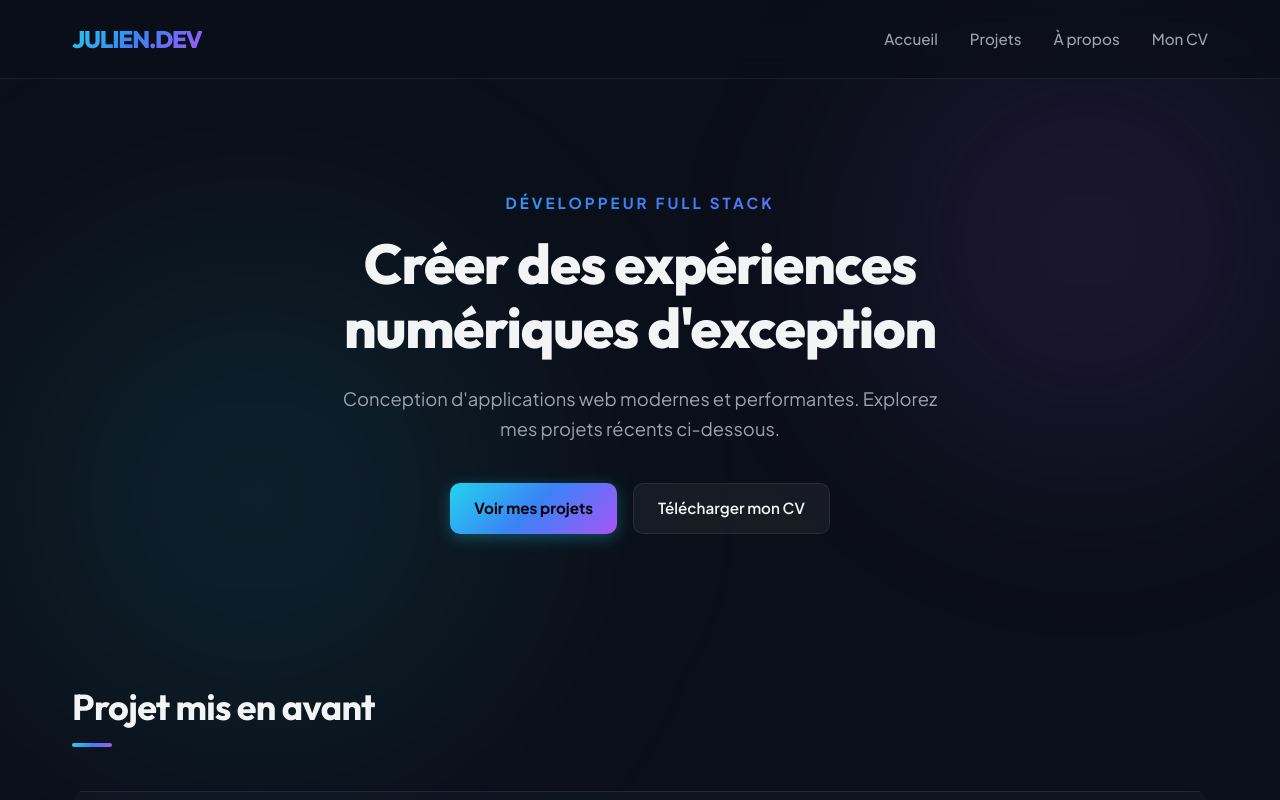
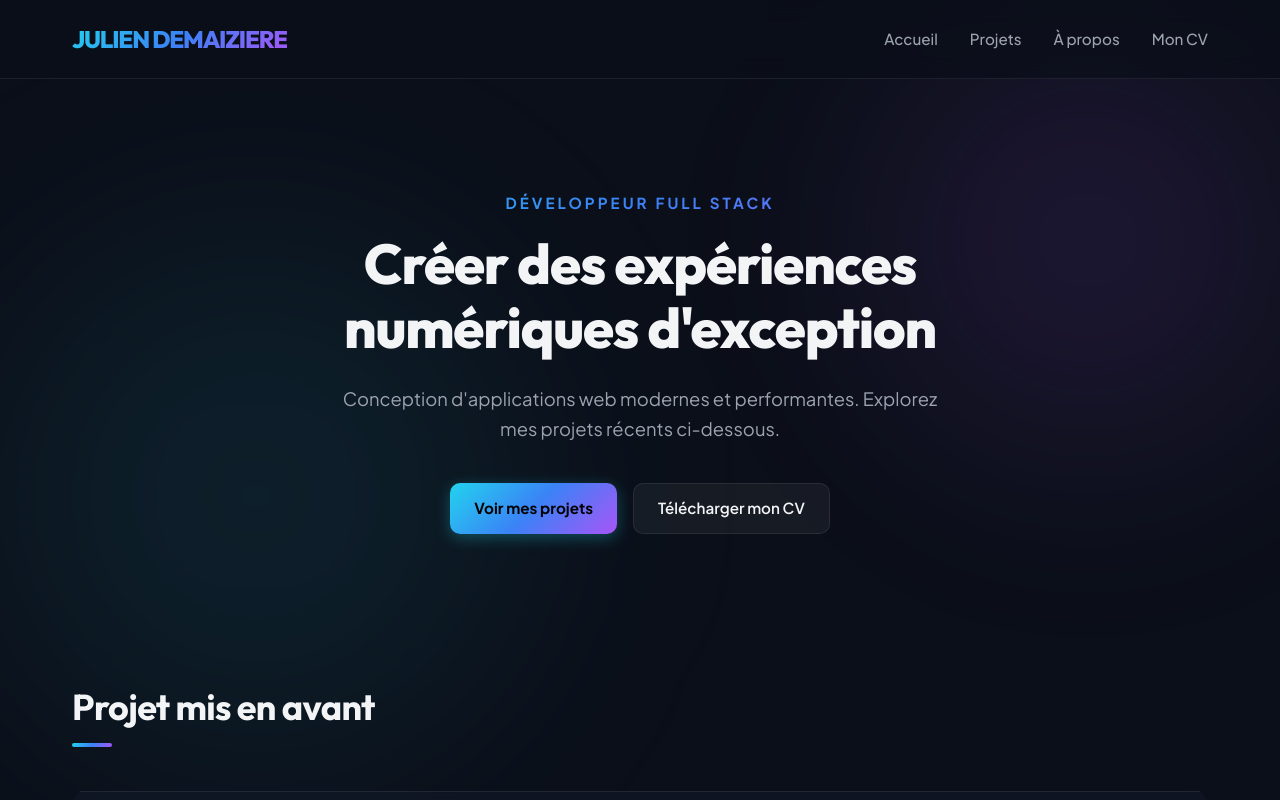
Before and after one commit to Julienlink/portfolio-hosted, a website: page index.html in a window 1280 px wide. Shown: the top 800 px of the page. Drawn offline with Linux system fonts and the light colour scheme.

Commit message:
Update index.html

```diff
--- a/index.html
+++ b/index.html
@@ -18,7 +18,7 @@
   <!-- Navigation Header -->
   <header>
     <div class="nav-container">
-      <a href="index.html" class="logo">JULIEN.DEV</a>
+      <a href="index.html" class="logo">JULIEN DEMAIZIERE</a>
       <nav class="nav-links">
         <a href="index.html" class="nav-link">Accueil</a>
         <a href="#projets" class="nav-link">Projets</a>
```
